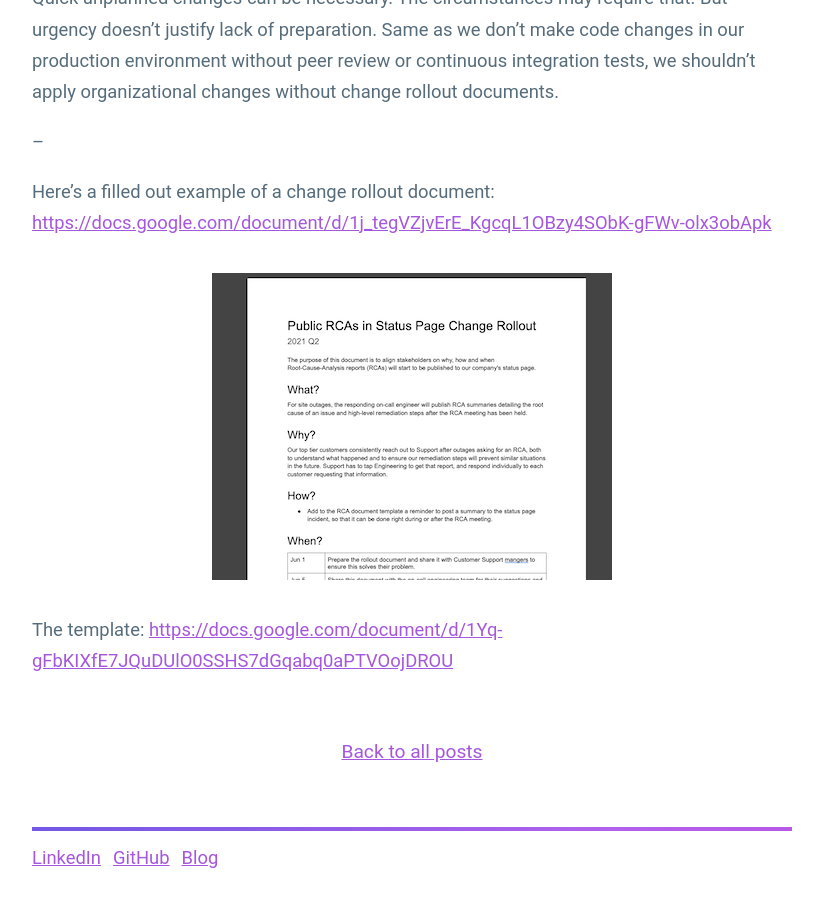
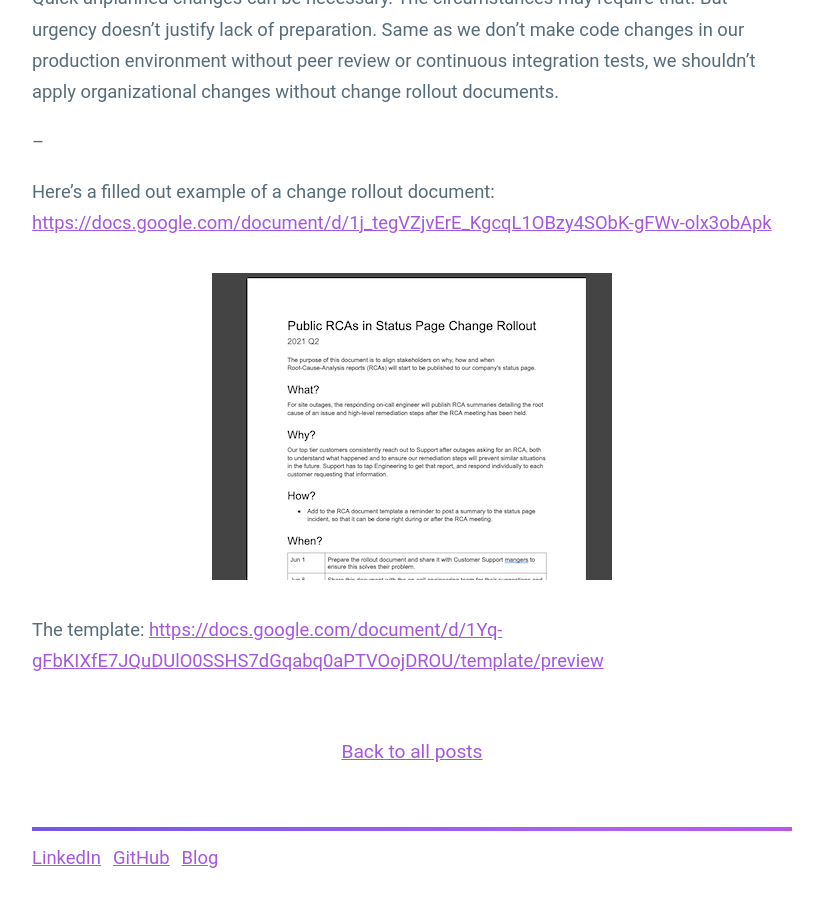
Before and after one commit to guillermodlpa/site, a Jekyll site: the page built from _posts/2021-05-20-change-rollout-document.markdown, in a window 1280 px wide and 900 px high, scrolled down 2899 px. Shown: the whole window, without its empty margins (228-1051 px from the left). Built offline with Jekyll 4.4.1, drawn with Linux system fonts in a browser that asks for light colours; some of the changed lines change nothing that is shown.

Commit message:
Updated Change Rollout Document

```diff
--- a/_posts/2021-05-20-change-rollout-document.markdown
+++ b/_posts/2021-05-20-change-rollout-document.markdown
@@ -22,7 +22,7 @@
 
 Here comes my favorite artifact of 2021, the **Change Rollout Document**. To use it:
 
-1. Duplicate the [change rollout document template](https://docs.google.com/document/d/1Yq-gFbKIXfE7JQuDUlO0SSHS7dGqabq0aPTVOojDROU).
+1. Duplicate the [change rollout document template](https://docs.google.com/document/d/1Yq-gFbKIXfE7JQuDUlO0SSHS7dGqabq0aPTVOojDROU/template/preview).
 
 2. Fill it out.
 
@@ -46,4 +46,4 @@
 
 [![Thumbnail of example change rollout document](/uploads/Screen%20Shot%202021-05-22%20at%2014.28.59%20copy.png)](https://docs.google.com/document/d/1j_tegVZjvErE_KgcqL1OBzy4SObK-gFWv-olx3obApk)
 
-The template: [https://docs.google.com/document/d/1Yq-gFbKIXfE7JQuDUlO0SSHS7dGqabq0aPTVOojDROU](https://docs.google.com/document/d/1Yq-gFbKIXfE7JQuDUlO0SSHS7dGqabq0aPTVOojDROU)
+The template: [https://docs.google.com/document/d/1Yq-gFbKIXfE7JQuDUlO0SSHS7dGqabq0aPTVOojDROU/template/preview](https://docs.google.com/document/d/1Yq-gFbKIXfE7JQuDUlO0SSHS7dGqabq0aPTVOojDROU/template/preview)
```
